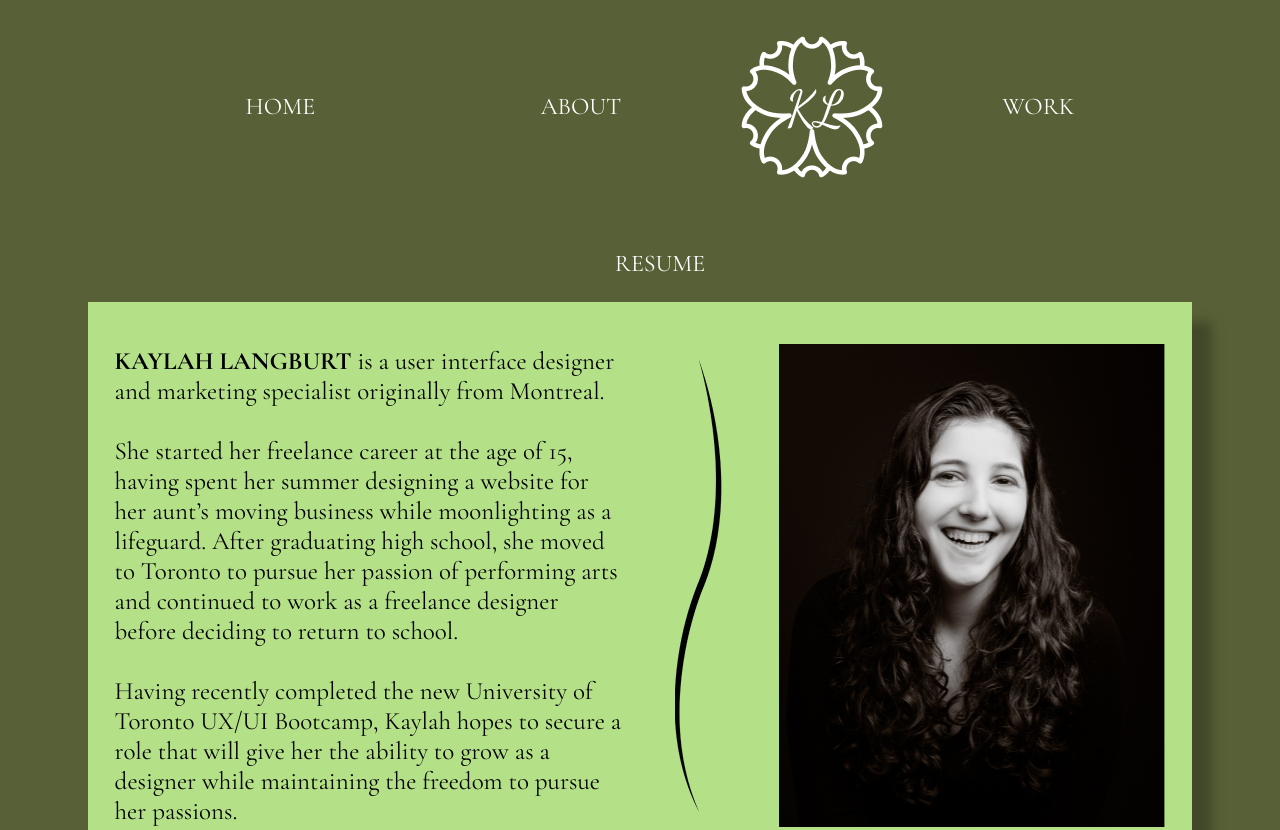
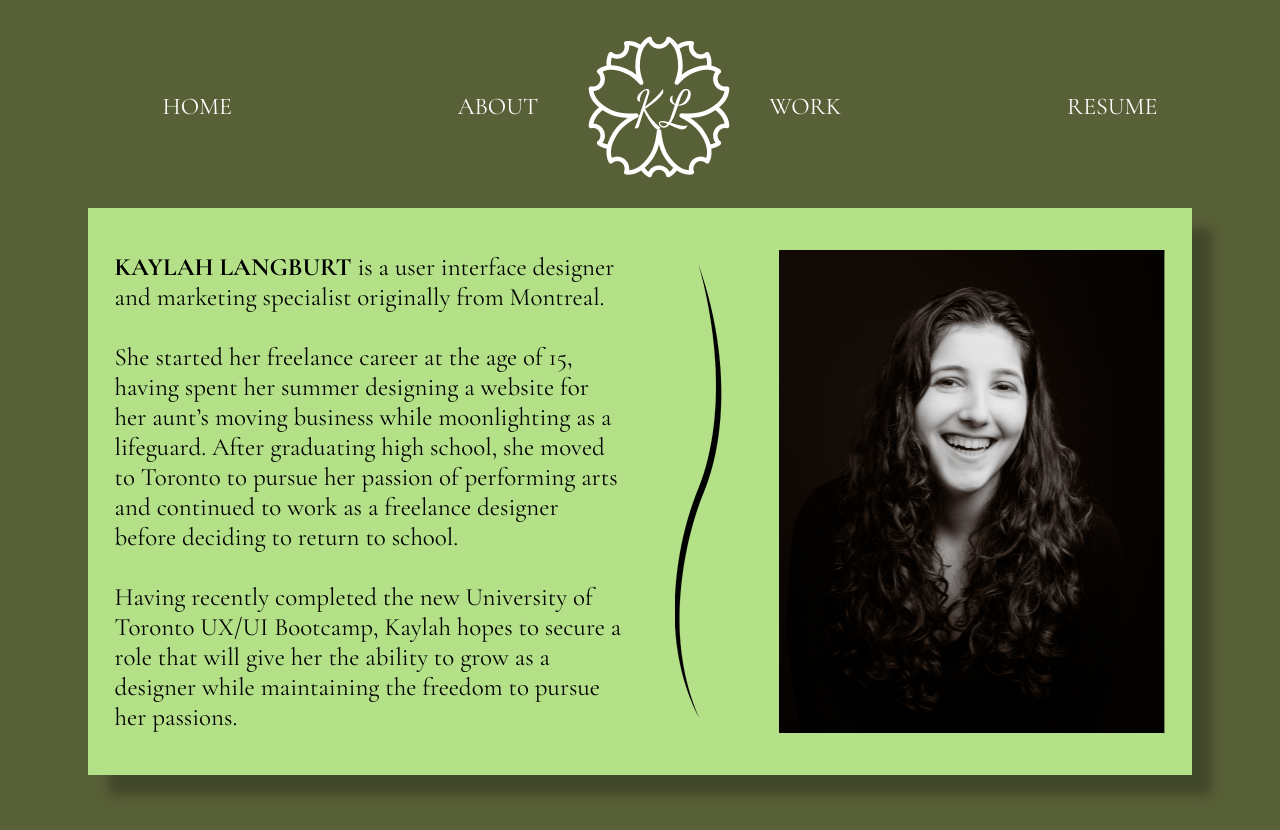
Before and after one commit to Kaylah-Langburt/UX_UI_HW_19, a plain HTML site: page index.html in a window 1280 px wide. Shown: the top 830 px of the page. Drawn offline with nearby package versions, Linux system fonts and the light colour scheme.

Commit message:
Updated styles and layout html

```diff
--- a/CSS/style.css
+++ b/CSS/style.css
@@ -207,3 +207,18 @@ hr{
         }
 
 }
+
+/* Jonathan Edits */
+
+.flower {
+    position: relative;
+}
+
+.flower img {
+    position: absolute;
+    left: -70px;
+}
+
+header.navigation {
+    height: 200px;
+}
--- a/JS/index.js
+++ b/JS/index.js
@@ -1,6 +1,6 @@
 $(function (){
-    console.log(
-        $(".flower").animate({height: '826px', width: '826px'},"slow")
-        (".flower").animate({height: '150px', width:'150px'}, "slow")
-    )
+    var hello = 'hello world';
+    console.log( hello );
+    $(".flower img").animate({height: '826px', width: '826px'},"slow");
+    $(".flower img").animate({height: '150px', width:'150px'}, "slow");
 })
--- a/index.html
+++ b/index.html
@@ -4,9 +4,9 @@
     <meta charset="UTF-8">
     <meta http-equiv="X-UA-Compatible" content="IE=edge">
     <meta name="viewport" content="width=device-width, initial-scale=1.0">
-    <title></title>
+    <title>HW 19</title>
     <link rel="stylesheet" href="./CSS/style.css">
-    <script src="https://code.jquery.com/jquery-3.5.1.js"></script>
+
 </head>
 
 <body>
@@ -16,7 +16,7 @@
                 <ul>
                     <li class="inlineBlock">HOME</li>
                     <li class="inlineBlock">ABOUT</li>
-                    <li class="inlineBlock" class="flower"><img src="./Images/Logo.png"></li>
+                    <li class="inlineBlock flower"><img src="./Images/Logo.png"></li>
                     <li class="inlineBlock">WORK</li>
                     <li class="inlineBlock">RESUME</li>
                 </ul>
@@ -68,6 +68,7 @@
             </div>
         </footer>
     </section><br><br>
-
+    <script src="https://code.jquery.com/jquery-3.5.1.js"></script>
+    <script src="./JS/index.js"></script>
 </body>
 </html>
```
